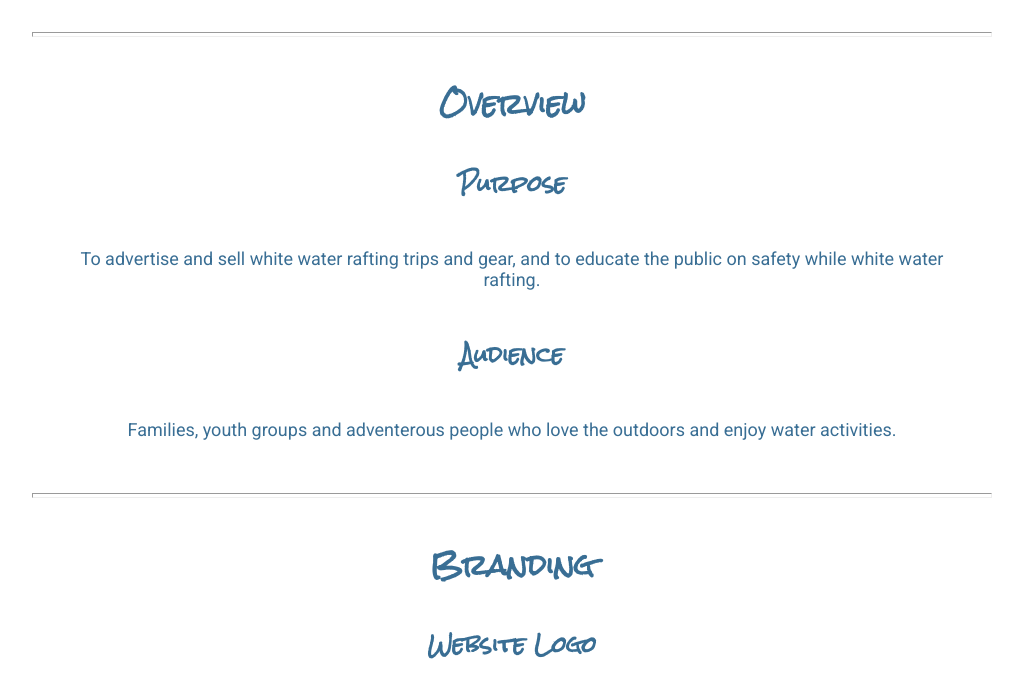
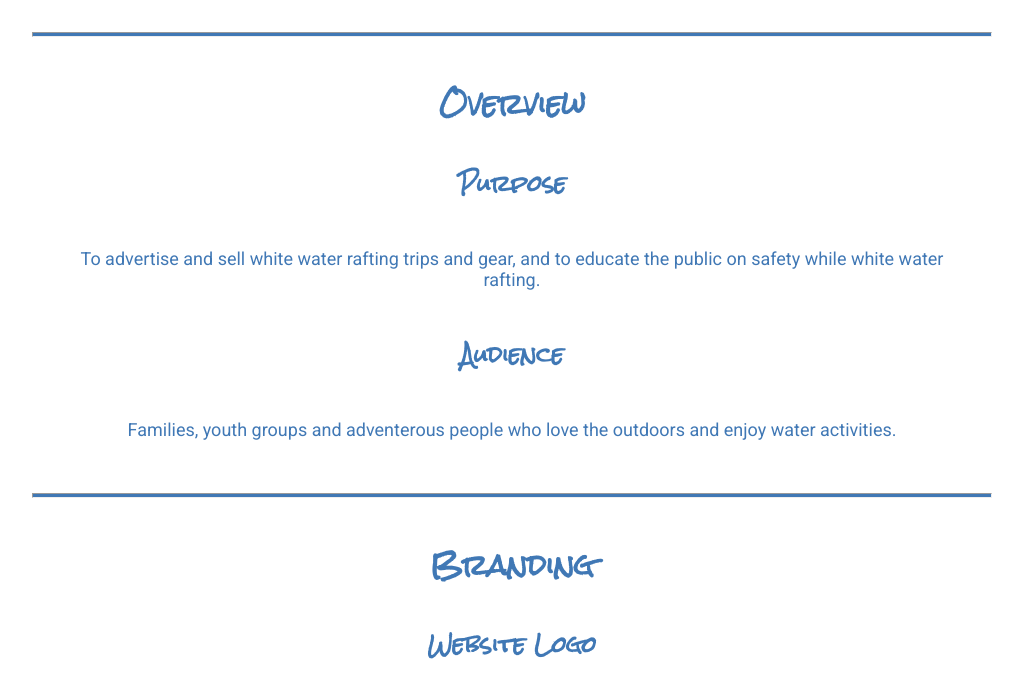
Before and after one commit to coleblancett/wdd130, a plain HTML site: page wwr/site-plan-rafting.html in a window 1280 px wide. Shown: the part 420-1105 px from the top of the page, without its empty margins (128-1151 px from the left). Drawn offline with Linux system fonts and the light colour scheme.

Commit message:
Fix WWR Siteplan

```diff
--- a/wwr/styles/site-plan-rafting.css
+++ b/wwr/styles/site-plan-rafting.css
@@ -5,9 +5,9 @@ Fonts are separated by a & */
 
 :root {
   /* change the values below to your colors from your palette */
-  --primary-color: #3a6ea5   ;
+  --primary-color: #0c427c   ;
   --secondary-color: #ff9147 ;
-  --accent1-color: #ffffff;
+  --accent1-color: #4078b5;
   --accent2-color: #ffc933;
 
   /* change the values below to your chosen font(s) */
@@ -15,15 +15,15 @@ Fonts are separated by a & */
   --paragraph-font: Roboto, Helvetica, sans-serif;
 
   /* these colors below should be chosen from among your palette colors above */
-  --headline-color-on-white: #396E94;  /* headlines on a white background */
-  --headline-color-on-color: white; /* headlines on a colored background */
-  --paragraph-color-on-white: #396E94; /* paragraph text on a white background */
-  --paragraph-color-on-color: white; /* paragraph text on a colored background */
-  --paragraph-background-color: #396E94  ;
-  --nav-link-color: #3a6ea5;
+  --headline-color-on-white: #4078b5;  /* headlines on a white background */
+  --headline-color-on-color: #ffc933; /* headlines on a colored background */
+  --paragraph-color-on-white: #4078b5; /* paragraph text on a white background */
+  --paragraph-color-on-color: #ffc933; /* paragraph text on a colored background */
+  --paragraph-background-color: #0c427c  ;
+  --nav-link-color: #0c427c;
   --nav-background-color: #ffc933;
-  --nav-hover-link-color: white;
-  --nav-hover-background-color: #3a6ea5;
+  --nav-hover-link-color: #ffc933;
+  --nav-hover-background-color: #0c427c;
 }
 
 
```
